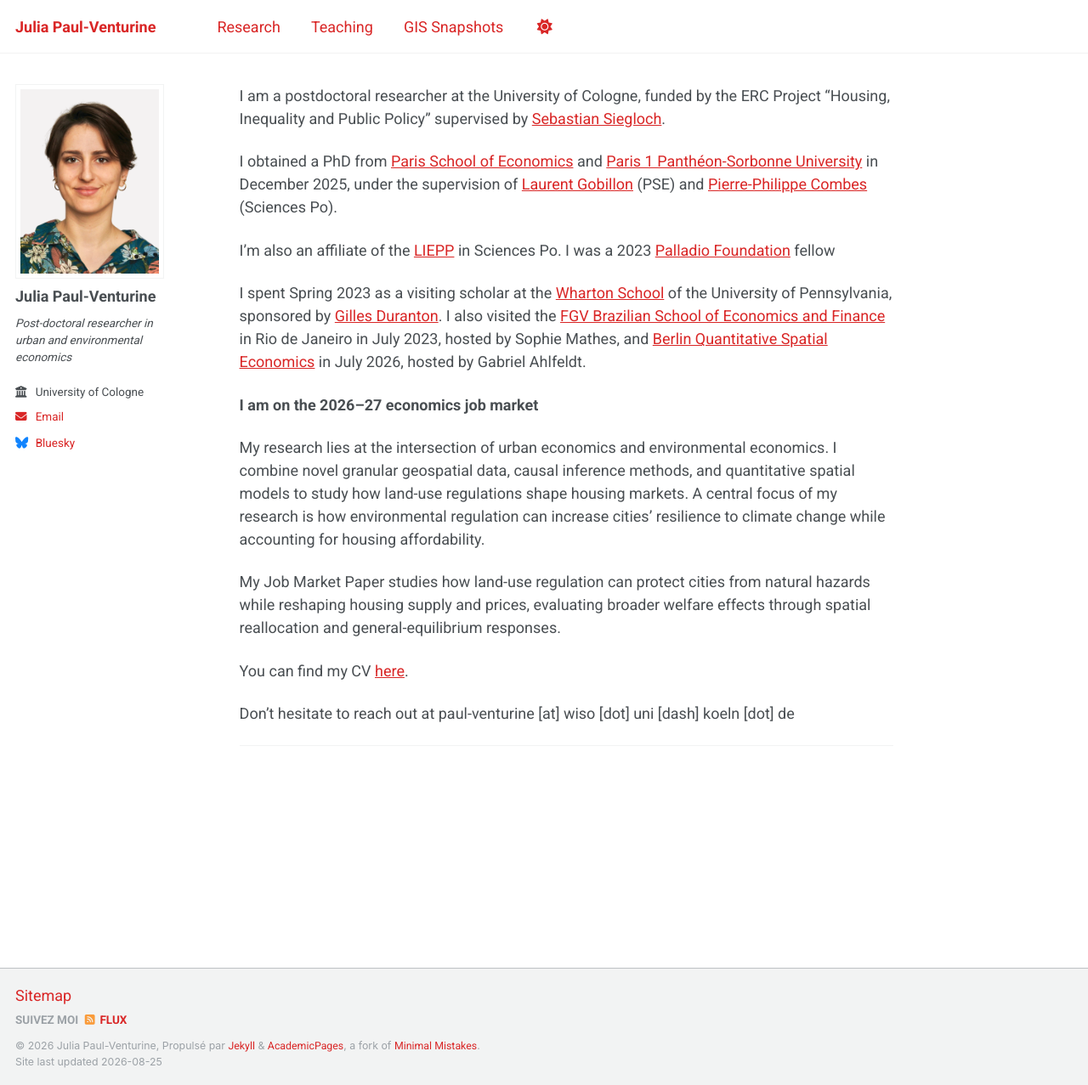
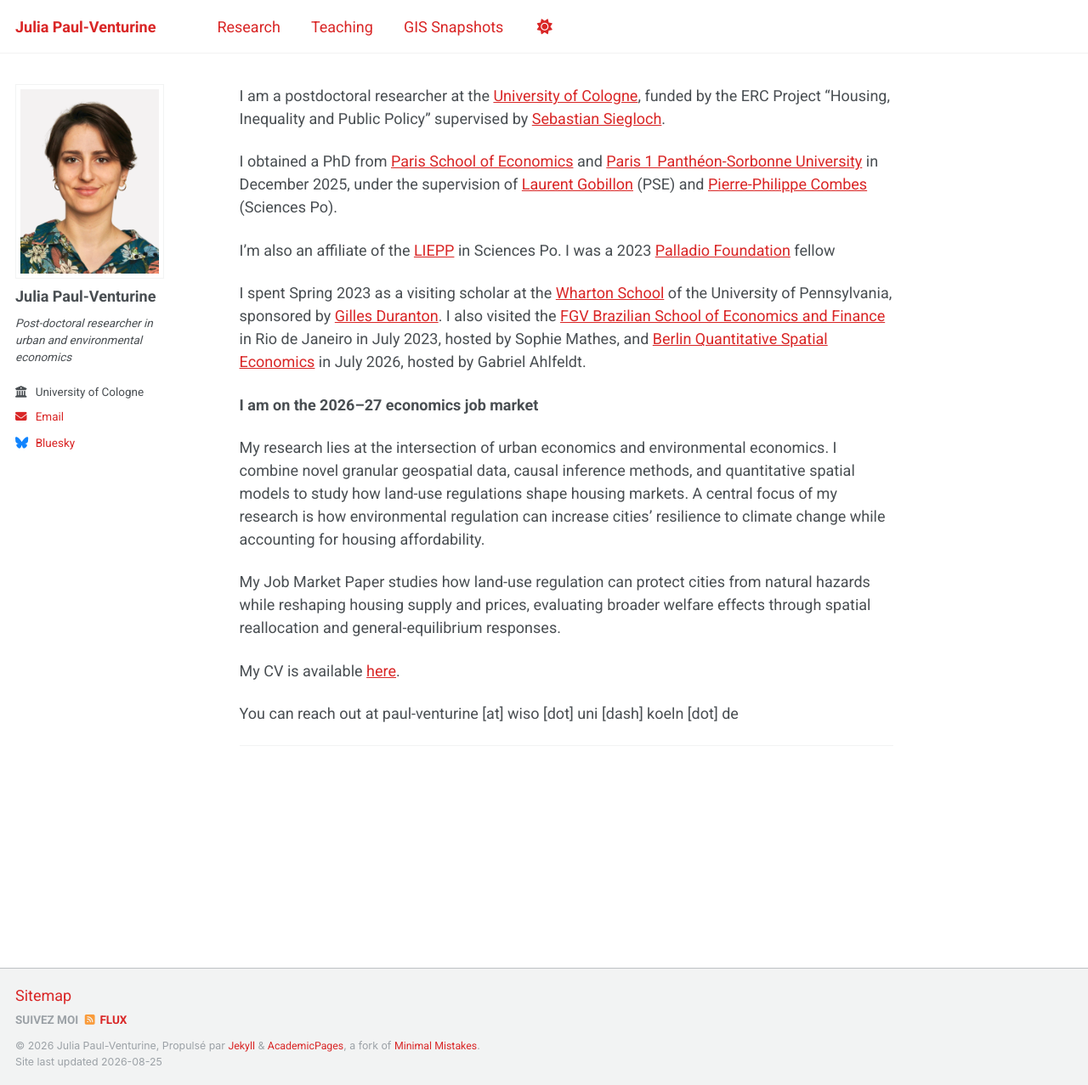
Before and after one commit to julia-paulventurine/julia-paulventurine.github.io, a Jekyll site: the page built from _pages/about.md, in a window 1280 px wide and 1277 px high. Shown: the whole window at 85% size. Built offline with Jekyll 4.4.1, drawn with Linux system fonts in a browser that asks for light colours; a script that is not in the unit is left out.

Commit message:
Update about page for clarity and links

```diff
--- a/_pages/about.md
+++ b/_pages/about.md
@@ -12,7 +12,7 @@ redirect_from:
 
 </div>
 
-I am a postdoctoral researcher at the University of Cologne, funded by the ERC Project "Housing, Inequality and Public Policy" supervised by [Sebastian Siegloch](https://sites.google.com/view/siegloch/home){:target="_blank"}.
+I am a postdoctoral researcher at the [University of Cologne](https://economics.uni-koeln.de/de/){:target="_blank"}, funded by the ERC Project "Housing, Inequality and Public Policy" supervised by [Sebastian Siegloch](https://sites.google.com/view/siegloch/home){:target="_blank"}.
 
 I obtained a PhD from [Paris School of Economics](https://www.parisschoolofeconomics.eu){:target="_blank"} and [Paris 1 Panthéon-Sorbonne University](https://ed-economie.pantheonsorbonne.fr){:target="_blank"} in December 2025, under the supervision of [Laurent Gobillon](http://laurent.gobillon.free.fr){:target="_blank"} (PSE) and [Pierre-Philippe Combes](https://sites.google.com/view/pierrephilippecombes/){:target="_blank"} (Sciences Po).
 
@@ -27,8 +27,8 @@ My research lies at the intersection of urban economics and environmental econom
 
 My Job Market Paper studies how land-use regulation can protect cities from natural hazards while reshaping housing supply and prices, evaluating broader welfare effects through spatial reallocation and general-equilibrium responses.
 
-You can find my CV [here](https://www.dropbox.com/scl/fi/vo3fcrx3p1ill60n45c6r/CV_JPV___Current.pdf?rlkey=cuqjnfhq61qjnfoodyw1a0zti&st=m2ru3moz&dl=0){:target="_blank"}.
+My CV is available [here](https://www.dropbox.com/scl/fi/vo3fcrx3p1ill60n45c6r/CV_JPV___Current.pdf?rlkey=cuqjnfhq61qjnfoodyw1a0zti&st=m2ru3moz&dl=0){:target="_blank"}.
 
-Don't hesitate to reach out at paul-venturine [at] wiso [dot] uni [dash] koeln [dot] de
+You can reach out at paul-venturine [at] wiso [dot] uni [dash] koeln [dot] de
 
 ------
```
